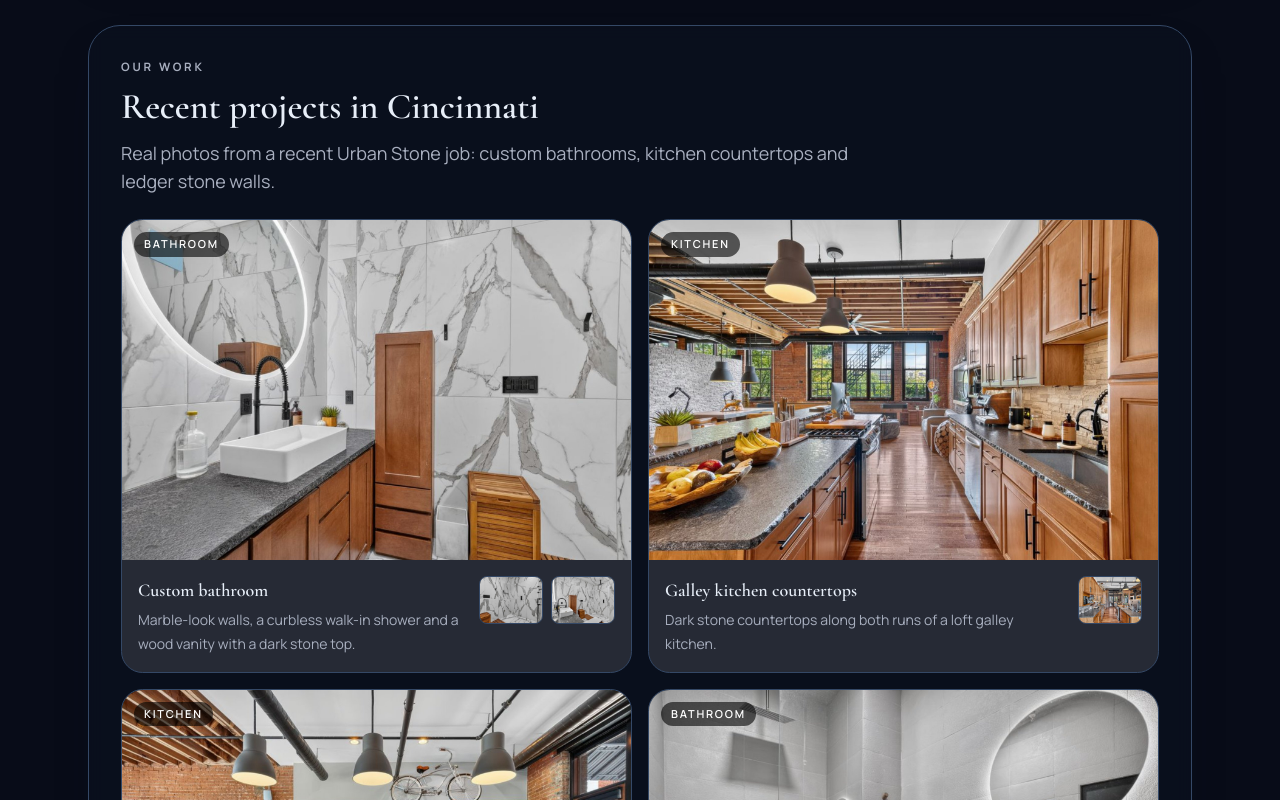
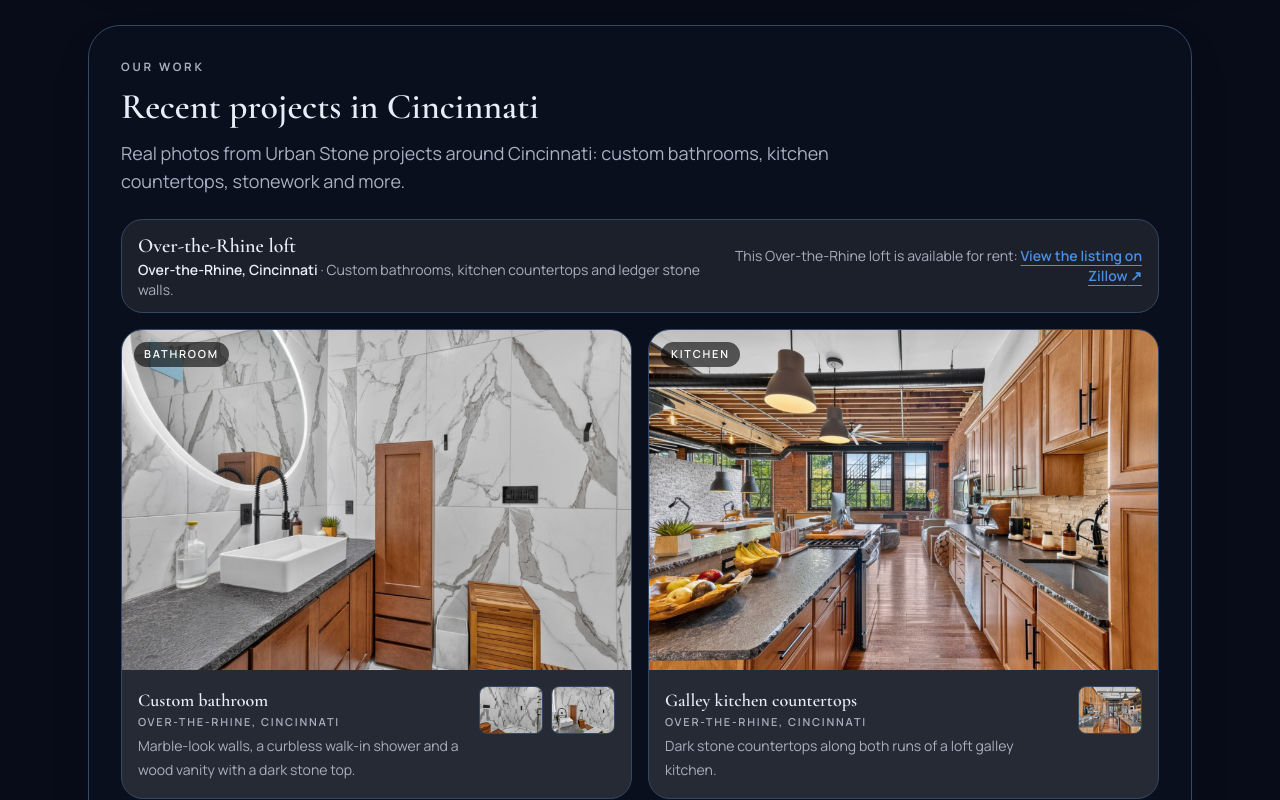
Before and after one commit to 0xwaya/urbanstone, a Next.js app in the folder frontend/: page / in a window 1280 px wide. Shown: the part 2240-3040 px from the top of the page. Built offline with nearby package versions, Linux system fonts and the light colour scheme; no server answers.

Commit message:
Gallery: group by job; Over-the-Rhine label and rental listing link for real-job-01; broader intro

```diff
--- a/frontend/components/ProjectsGallery.jsx
+++ b/frontend/components/ProjectsGallery.jsx
@@ -83,8 +83,27 @@ export default function ProjectsGallery({ language = 'en' }) {
                 </h2>
                 <p className="mt-3 max-w-3xl text-base leading-7 text-muted sm:text-lg">{copy.intro}</p>
 
-                <ul className="mt-6 grid gap-4 sm:grid-cols-2">
-                    {copy.projects.map((project, projectIndex) => {
+                {copy.jobs.map((job, jobIndex) => (
+                    <div key={job.id} className="mt-6">
+                        <div className="flex flex-col gap-2 rounded-[1.35rem] border border-border bg-panel/60 px-4 py-3 sm:flex-row sm:items-center sm:justify-between">
+                            <div>
+                                <h3 className="font-display text-xl font-semibold text-text">{job.title}</h3>
+                                <p className="text-sm text-muted">
+                                    <span className="font-semibold text-text">{job.location}</span>
+                                    {job.summary ? <> · {job.summary}</> : null}
+                                </p>
+                            </div>
+                            {job.listing ? (
+                                <p className="text-sm text-muted sm:text-right">
+                                    {job.listing.text}:{' '}
+                                    <a className="font-semibold text-accent underline underline-offset-4 hover:text-text" href={job.listing.url} target="_blank" rel="noopener noreferrer nofollow">
+                                        {job.listing.linkText} ↗
+                                    </a>
+                                </p>
+                            ) : null}
+                        </div>
+                        <ul className="mt-4 grid gap-4 sm:grid-cols-2">
+                            {job.projects.map((project, projectIndex) => {
                                 const [lead, ...rest] = project.photos;
                                 return (
                                     <li key={project.id} className="overflow-hidden rounded-[1.35rem] border border-border bg-panel/75">
@@ -92,7 +111,7 @@ export default function ProjectsGallery({ language = 'en' }) {
                                             type="button"
                                             className="group relative block aspect-[3/2] w-full overflow-hidden"
                                             onClick={show(project, 0)}
-                                    aria-label={`${copy.viewLabel}: ${project.title} (${copy.photoCount(project.photos.length)})`}
+                                            aria-label={`${copy.viewLabel}: ${project.title}, ${job.location} (${copy.photoCount(project.photos.length)})`}
                                         >
                                             <Image
                                                 src={lead.src}
@@ -100,13 +119,14 @@ export default function ProjectsGallery({ language = 'en' }) {
                                                 fill
                                                 sizes="(min-width: 1024px) 540px, (min-width: 640px) 50vw, 100vw"
                                                 className="object-cover transition duration-500 group-hover:scale-[1.03]"
-                                        priority={projectIndex === 0}
+                                                priority={jobIndex === 0 && projectIndex === 0}
                                             />
                                             <span className="absolute left-3 top-3 rounded-full bg-black/60 px-2.5 py-1 text-[11px] font-semibold uppercase tracking-[0.16em] text-white">{project.tag}</span>
                                         </button>
                                         <div className="flex items-start justify-between gap-3 p-4">
                                             <div>
-                                        <h3 className="font-display text-lg font-semibold text-text">{project.title}</h3>
+                                                <h4 className="font-display text-lg font-semibold text-text">{project.title}</h4>
+                                                <p className="text-[11px] font-semibold uppercase tracking-[0.16em] text-muted">{job.location}</p>
                                                 <p className="mt-1 text-sm leading-6 text-muted">{project.text}</p>
                                             </div>
                                             {rest.length ? (
@@ -129,6 +149,8 @@ export default function ProjectsGallery({ language = 'en' }) {
                                 );
                             })}
                         </ul>
+                    </div>
+                ))}
 
                 <div className="mt-6 flex justify-end border-t border-border/70 pt-5">
                     <a className="brand-button-primary rounded-md px-5 py-3 text-center font-semibold" href="#quote">{copy.cta}</a>
--- a/frontend/data/projects-content.js
+++ b/frontend/data/projects-content.js
@@ -1,6 +1,8 @@
-// Real job photos (Urban Stone Collective install, Cincinnati). Keep copy at the level the owner
-// confirmed: custom bathrooms, kitchen countertops and ledger stone walls. No addresses, client
-// names, brands, specs or prices.
+// Real job photos (Urban Stone Collective installs). Keep copy at the level the owner confirmed.
+// No client names, brands, specs or prices. Location stays at the city level unless the owner
+// approves more for a specific job (real-job-01: Over-the-Rhine + its rental listing, approved
+// by Edward 2026-10-31). real-job-01 is a RENTAL listing: never describe it as for sale.
+export const RJ01_LISTING_URL = 'https://www.zillow.com/homedetails/214-E-14th-St-Unit-2A-Cincinnati-OH-45202/2058257360_zpid/';
 const W = 1681;
 const H = 1118;
 
@@ -55,11 +57,18 @@ export const projectsContent = {
     en: {
         eyebrow: 'Our work',
         title: 'Recent projects in Cincinnati',
-        intro: 'Real photos from a recent Urban Stone job: custom bathrooms, kitchen countertops and ledger stone walls.',
+        intro: 'Real photos from Urban Stone projects around Cincinnati: custom bathrooms, kitchen countertops, stonework and more.',
         viewLabel: 'View photos',
         photoCount: (n) => (n === 1 ? '1 photo' : `${n} photos`),
         cta: 'Start your project',
         lightbox: { close: 'Close', prev: 'Previous photo', next: 'Next photo', of: 'of' },
+        jobs: [
+            {
+                id: 'real-job-01',
+                title: 'Over-the-Rhine loft',
+                location: 'Over-the-Rhine, Cincinnati',
+                summary: 'Custom bathrooms, kitchen countertops and ledger stone walls.',
+                listing: { url: RJ01_LISTING_URL, text: 'This Over-the-Rhine loft is available for rent', linkText: 'View the listing on Zillow' },
                 projects: [
                     { id: 'bathroom-marble', title: 'Custom bathroom', tag: 'Bathroom', text: 'Marble-look walls, a curbless walk-in shower and a wood vanity with a dark stone top.', photos: pick('en', 'marbleVanity', 'marbleShower', 'marbleWide') },
                     { id: 'kitchen-galley', title: 'Galley kitchen countertops', tag: 'Kitchen', text: 'Dark stone countertops along both runs of a loft galley kitchen.', photos: pick('en', 'galley', 'galleyView') },
@@ -67,14 +76,23 @@ export const projectsContent = {
                     { id: 'bathroom-fluted', title: 'Custom bathroom', tag: 'Bathroom', text: 'A fluted wood floating vanity, a clean white top and a backlit mirror.', photos: pick('en', 'flutedVanity') },
                 ],
             },
+        ],
+    },
     es: {
         eyebrow: 'Nuestro trabajo',
         title: 'Proyectos recientes en Cincinnati',
-        intro: 'Fotos reales de un trabajo reciente de Urban Stone: baños a medida, encimeras de cocina y muros de piedra apilada (ledger stone).',
+        intro: 'Fotos reales de proyectos de Urban Stone en la zona de Cincinnati: baños a medida, encimeras de cocina, trabajos en piedra y más.',
         viewLabel: 'Ver fotos',
         photoCount: (n) => (n === 1 ? '1 foto' : `${n} fotos`),
         cta: 'Empieza tu proyecto',
         lightbox: { close: 'Cerrar', prev: 'Foto anterior', next: 'Foto siguiente', of: 'de' },
+        jobs: [
+            {
+                id: 'real-job-01',
+                title: 'Loft en Over-the-Rhine',
+                location: 'Over-the-Rhine, Cincinnati',
+                summary: 'Baños a medida, encimeras de cocina y muros de piedra apilada (ledger stone).',
+                listing: { url: RJ01_LISTING_URL, text: 'Este loft en Over-the-Rhine está disponible para renta', linkText: 'Ver el anuncio en Zillow' },
                 projects: [
                     { id: 'bathroom-marble', title: 'Baño a medida', tag: 'Baño', text: 'Paredes estilo mármol, ducha a ras de piso y mueble de madera con cubierta de piedra oscura.', photos: pick('es', 'marbleVanity', 'marbleShower', 'marbleWide') },
                     { id: 'kitchen-galley', title: 'Encimeras para cocina tipo galera', tag: 'Cocina', text: 'Encimeras de piedra oscura a lo largo de ambos lados de una cocina tipo galera en un loft.', photos: pick('es', 'galley', 'galleyView') },
@@ -82,4 +100,6 @@ export const projectsContent = {
                     { id: 'bathroom-fluted', title: 'Baño a medida', tag: 'Baño', text: 'Mueble flotante de madera acanalada, cubierta blanca y espejo retroiluminado.', photos: pick('es', 'flutedVanity') },
                 ],
             },
+        ],
+    },
 };
```
Also changed, not shown: 1 other file (tests, documents, lock files or other folders). Lines whose indentation alone changed are shown as unchanged.
